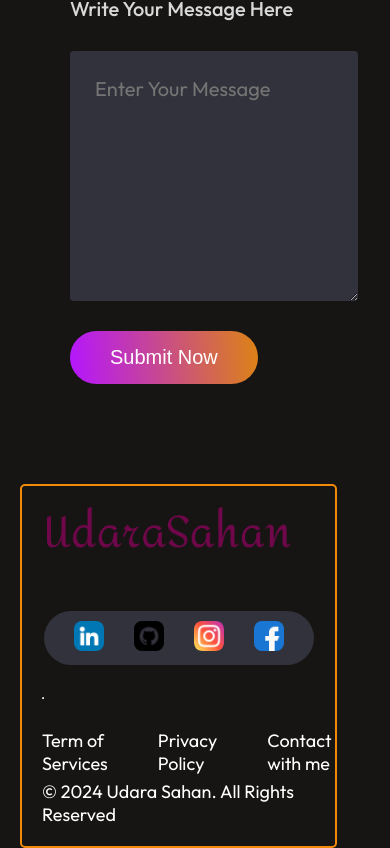
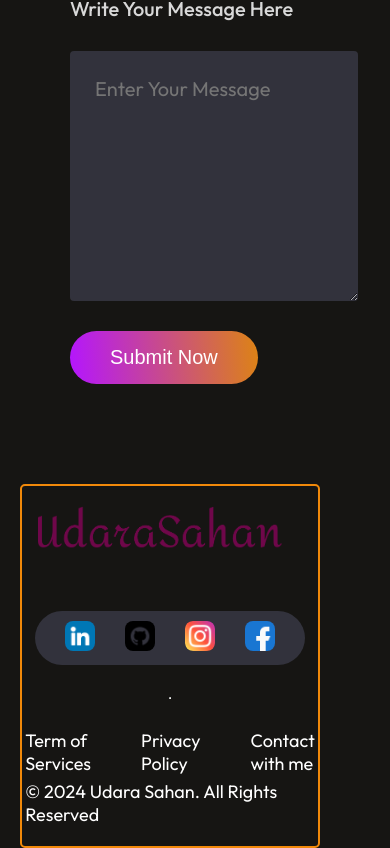
Before and after one commit to udarasahan/portfolio-website, a React (Vite) app: page / in a window 390 px wide. Shown: the part 7273-8121 px from the top of the page. Built offline with nearby package versions, Linux system fonts and the light colour scheme.

Commit message:
footer update 5

```diff
--- a/src/Componants/Footer/Footer.css
+++ b/src/Componants/Footer/Footer.css
@@ -70,8 +70,8 @@
 
 @media(max-width: 768px) {
     .footer {
-        width: 70%;
-        align-items: start;
+        width: auto;
+        align-items: center;
         margin-left: 20px;
 
     }
```
